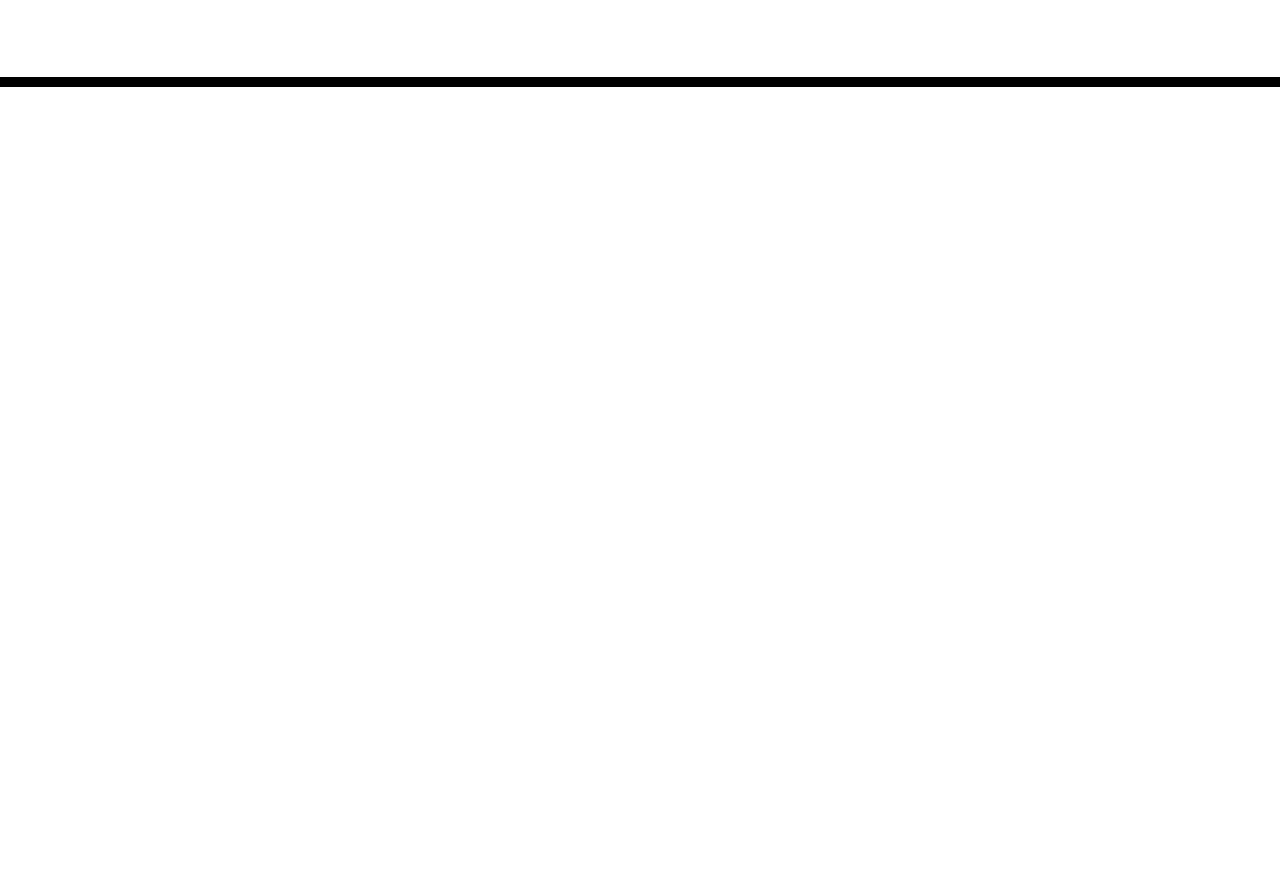
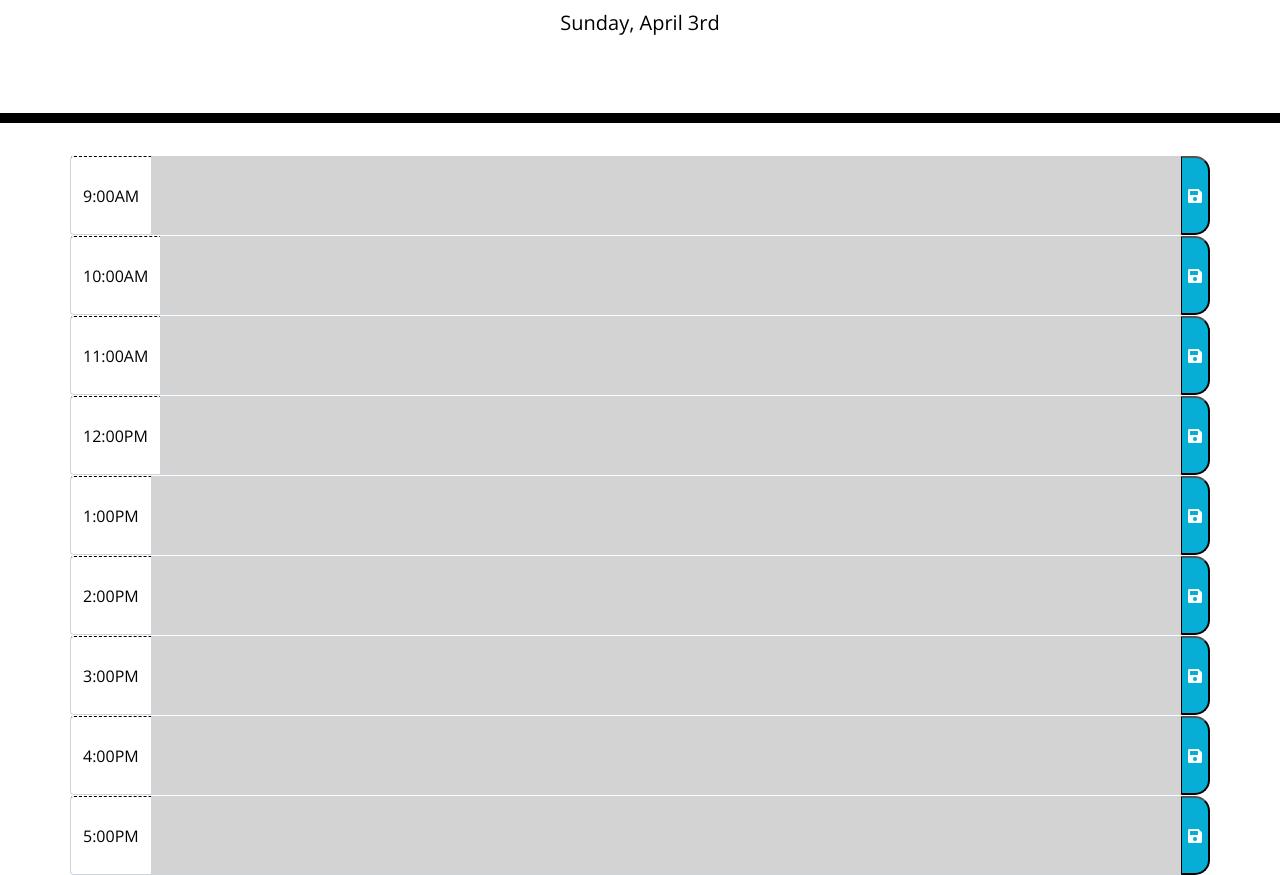
Before and after one commit to jonghwa101/work-day-scheduler, a plain HTML site: page index.html in a window 1280 px wide. Shown: the part 181-1056 px from the top of the page. Before the commit the page ends 800 px from the top, so only its background shows below. Drawn offline with nearby package versions, Linux system fonts and the light colour scheme.

Commit message:
updated html and added script.js

```diff
--- a/index.html
+++ b/index.html
@@ -30,9 +30,100 @@
     </header>
     <div class="container">
       <!-- Timeblocks go here -->
+      <div class="row">
+        <div class="input-group">
+          <div class="input-group-prepend">
+            <div class="input-group-text hour">9:00AM</div>
+          </div>
+          <textarea class="form-control" id="9"></textarea>
+          <button type="button" class="saveBtn"><i class="fas fa-save"></i></button>
+        </div>
+      </div>
+
+      <div class="row">
+        <div class="input-group">
+          <div class="input-group-prepend">
+            <div class="input-group-text hour">10:00AM</div>
+          </div>
+          <textarea class="form-control" id="10"></textarea>
+          <button type="button" class="saveBtn"><i class="fas fa-save"></i></button>
+        </div>
+      </div>
+
+      <div class="row">
+        <div class="input-group">
+          <div class="input-group-prepend">
+            <div class="input-group-text hour">11:00AM</div>
+          </div>
+          <textarea class="form-control" id="11"></textarea>
+          <button type="button" class="saveBtn"><i class="fas fa-save"></i></button>
+        </div>
+      </div>
+
+      <div class="row">
+        <div class="input-group">
+          <div class="input-group-prepend">
+            <div class="input-group-text hour">12:00PM</div>
+          </div>
+          <textarea class="form-control" id="12"></textarea>
+          <button type="button" class="saveBtn"><i class="fas fa-save"></i></button>
+        </div>
+      </div>
+
+      <div class="row">
+        <div class="input-group">
+          <div class="input-group-prepend">
+            <div class="input-group-text hour">1:00PM</div>
+          </div>
+          <textarea class="form-control" id="13"></textarea>
+          <button type="button" class="saveBtn"><i class="fas fa-save"></i></button>
+        </div>
+      </div>
+
+      <div class="row">
+        <div class="input-group">
+          <div class="input-group-prepend">
+            <div class="input-group-text hour">2:00PM</div>
+          </div>
+          <textarea class="form-control" id="14"></textarea>
+          <button type="button" class="saveBtn"><i class="fas fa-save"></i></button>
+        </div>
+      </div>
+
+      <div class="row">
+        <div class="input-group">
+          <div class="input-group-prepend">
+            <div class="input-group-text hour">3:00PM</div>
+          </div>
+          <textarea class="form-control" id="15"></textarea>
+          <button type="button" class="saveBtn"><i class="fas fa-save"></i></button>
+        </div>
+      </div>
+
+      <div class="row">
+        <div class="input-group">
+          <div class="input-group-prepend">
+            <div class="input-group-text hour">4:00PM</div>
+          </div>
+          <textarea class="form-control" id="16"></textarea>
+          <button type="button" class="saveBtn"><i class="fas fa-save"></i></button>
+        </div>
+      </div>
+
+      <div class="row">
+        <div class="input-group">
+          <div class="input-group-prepend">
+            <div class="input-group-text hour">5:00PM</div>
+          </div>
+          <textarea class="form-control" id="17"></textarea>
+          <button type="button" class="saveBtn"><i class="fas fa-save"></i></button>
+        </div>
+      </div>
+
     </div>
 
     <script src="https://code.jquery.com/jquery-3.4.1.min.js"></script>
     <script src="https://cdnjs.cloudflare.com/ajax/libs/moment.js/2.24.0/moment.min.js"></script>
+    <script src="script.js"></script>
   </body>
 </html>
--- /dev/null
+++ b/script.js
@@ -0,0 +1,68 @@
+let currentDate = moment().format('ddd') + " " + moment().format('Do MMM YY');
+let hour = moment().hour();
+
+let nine = $('#9');
+let ten = $('#10');
+let eleven = $('#11');
+let twelve = $('#12');
+let one = $('#13');
+let two = $('#14');
+let three = $('#15');
+let four = $('#16');
+let five = $('#17');
+
+let userInput;
+let hours;
+
+let date = setInterval(function() {
+    let momentNow = moment();
+    $('#currentDay').html(momentNow.format('dddd, MMMM Do'));
+})
+
+function color() {
+    $('.form-control').each(function() {
+        let time = parseInt($(this).attr('id'))
+        hour = parseInt(hour)
+        if (hour > time) {
+            $(this).addClass('past')
+        }else if (hour === time) {
+            $(this).addClass('present')
+        }else {
+            $(this).addClass('future')
+        }
+    })
+}
+
+function storage() {
+    let store9 = JSON.parse(localStorage.getItem('9:00AM'));
+    let store10 = JSON.parse(localStorage.getItem('10:00AM'));
+    let store11 = JSON.parse(localStorage.getItem('11:00AM'));
+    let store12 = JSON.parse(localStorage.getItem('12:00PM'));
+    let store1 = JSON.parse(localStorage.getItem('1:00PM'));
+    let store2 = JSON.parse(localStorage.getItem('2:00PM'));
+    let store3 = JSON.parse(localStorage.getItem('3:00PM'));
+    let store4 = JSON.parse(localStorage.getItem('4:00PM'));
+    let store5 = JSON.parse(localStorage.getItem('5:00PM'));
+
+    nine.val(store9);
+    ten.val(store10);
+    eleven.val(store11);
+    twelve.val(store12);
+    one.val(store1);
+    two.val(store2);
+    three.val(store3);
+    four.val(store4);
+    five.val(store5);
+
+}
+
+$(document).ready(function() {
+    $('.saveBtn').on('click', function() {
+        userInput = $(this).siblings('.form-control').val().trim();
+        hours = $(this).siblings('.input-group-prepend').text().trim();
+        localStorage.setItem(hours, JSON.stringify(userInput));
+    })
+
+    storage();
+    color();
+})
```
